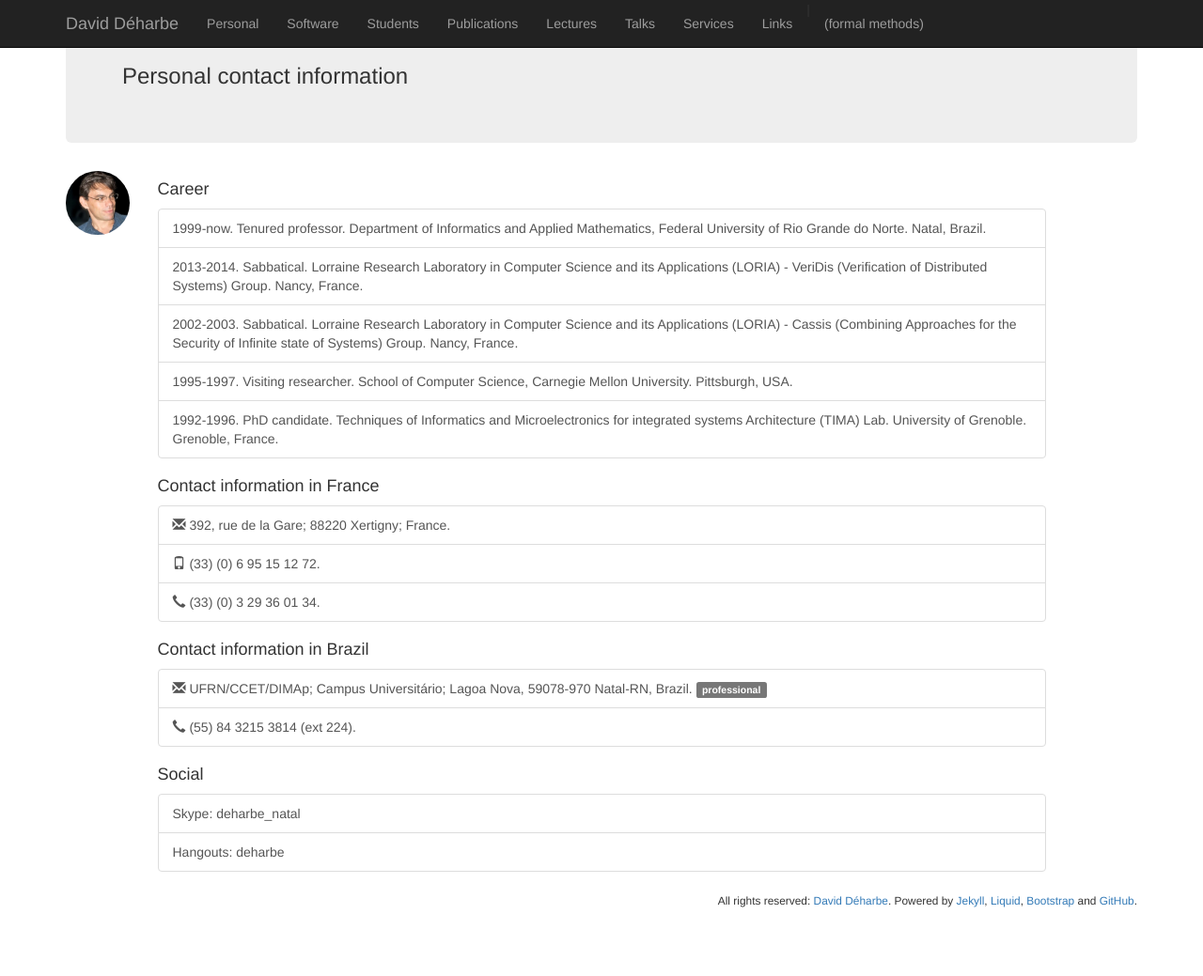
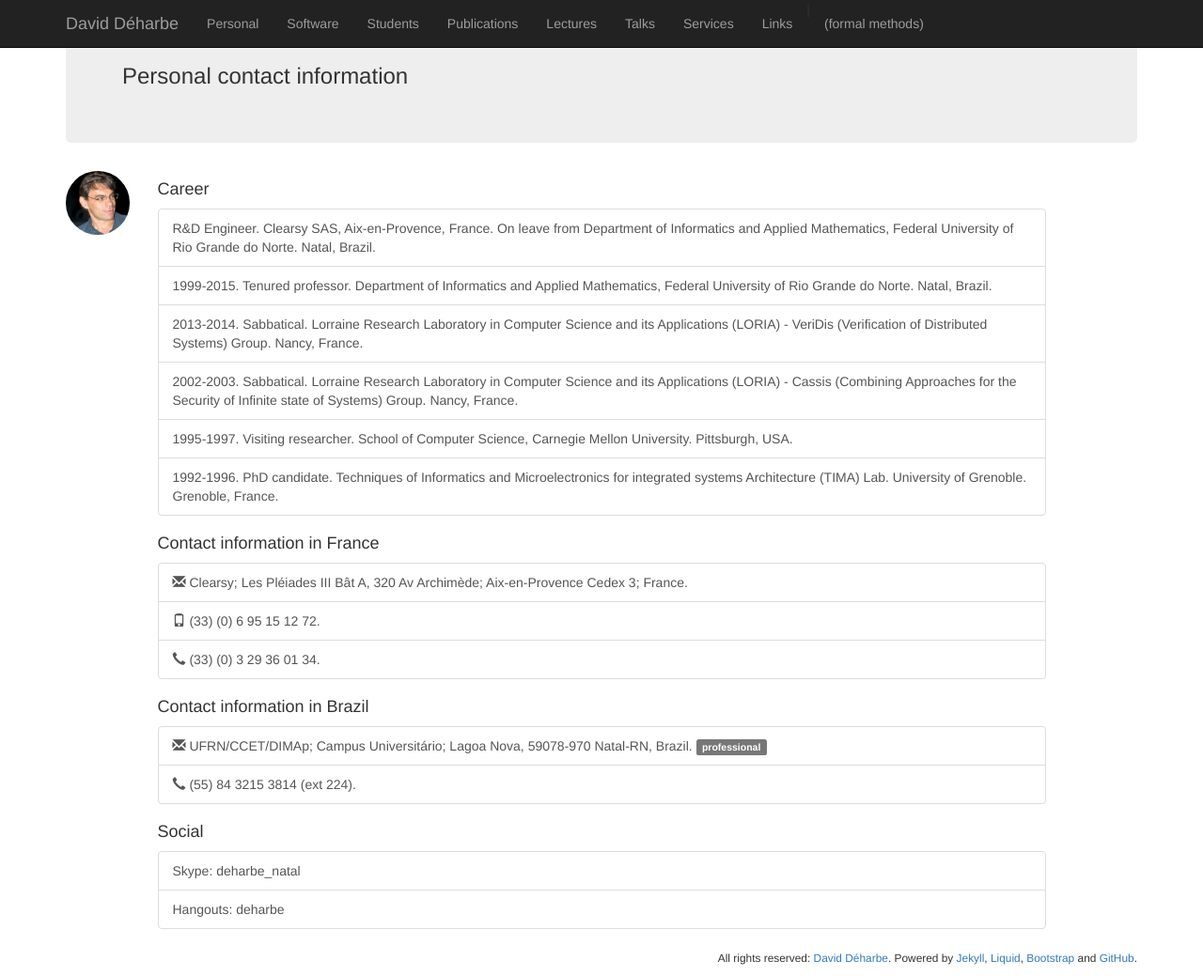
Before and after one commit to DavidDeharbe/DavidDeharbe.github.io, a Jekyll site: the page built from index.html, in a window 1280 px wide and 1039 px high. Shown: the whole window at 94% size. Built offline with Jekyll 4.4.1, drawn with Linux system fonts in a browser that asks for light colours; Markdown is read by kramdown in place of the engine named in the settings.

Commit message:
updated career and contact info

```diff
--- a/index.html
+++ b/index.html
@@ -9,7 +9,8 @@ sitemap:
 <h4>Career</h4>
 
 <div class="list-group">
-  <a class="list-group-item">1999-now. Tenured professor. Department of Informatics and Applied Mathematics, Federal University of Rio Grande do Norte. Natal, Brazil.</a>
+  <a class="list-group-item">R&D Engineer. Clearsy SAS, Aix-en-Provence, France. On leave from Department of Informatics and Applied Mathematics, Federal University of Rio Grande do Norte. Natal, Brazil.</a>
+  <a class="list-group-item">1999-2015. Tenured professor. Department of Informatics and Applied Mathematics, Federal University of Rio Grande do Norte. Natal, Brazil.</a>
   <a class="list-group-item">2013-2014. Sabbatical. Lorraine Research Laboratory in Computer Science and its Applications (LORIA) - VeriDis (Verification of Distributed Systems) Group. Nancy, France.</a>
   <a class="list-group-item">2002-2003. Sabbatical. Lorraine Research Laboratory in Computer Science and its Applications (LORIA) - Cassis (Combining Approaches for the Security of Infinite state of Systems) Group. Nancy, France.</a>
   <a class="list-group-item">1995-1997. Visiting researcher. School of Computer Science, Carnegie Mellon University. Pittsburgh, USA.</a>
@@ -19,7 +20,7 @@ sitemap:
 <h4>Contact information in France</h4>
 
 <div class="list-group">
-  <a class="list-group-item"><span class="glyphicon glyphicon-envelope"></span> 392, rue de la Gare; 88220 Xertigny; France.</a>
+  <a class="list-group-item"><span class="glyphicon glyphicon-envelope"></span> Clearsy; Les Pléiades III Bât A, 320 Av Archimède; Aix-en-Provence Cedex 3; France.</a>
   <a class="list-group-item"><span class="glyphicon glyphicon-phone"></span> (33) (0) 6 95 15 12 72.</a>
   <a class="list-group-item"><span class="glyphicon glyphicon-earphone"></span> (33) (0) 3 29 36 01 34.</a>
 </div>
```
